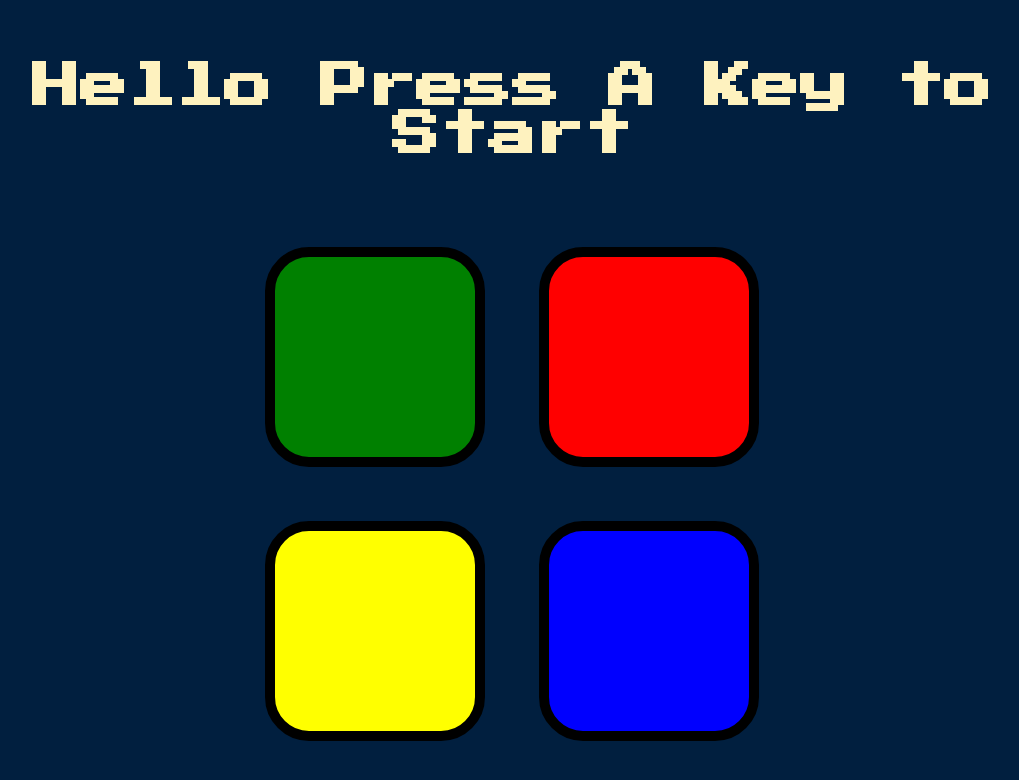
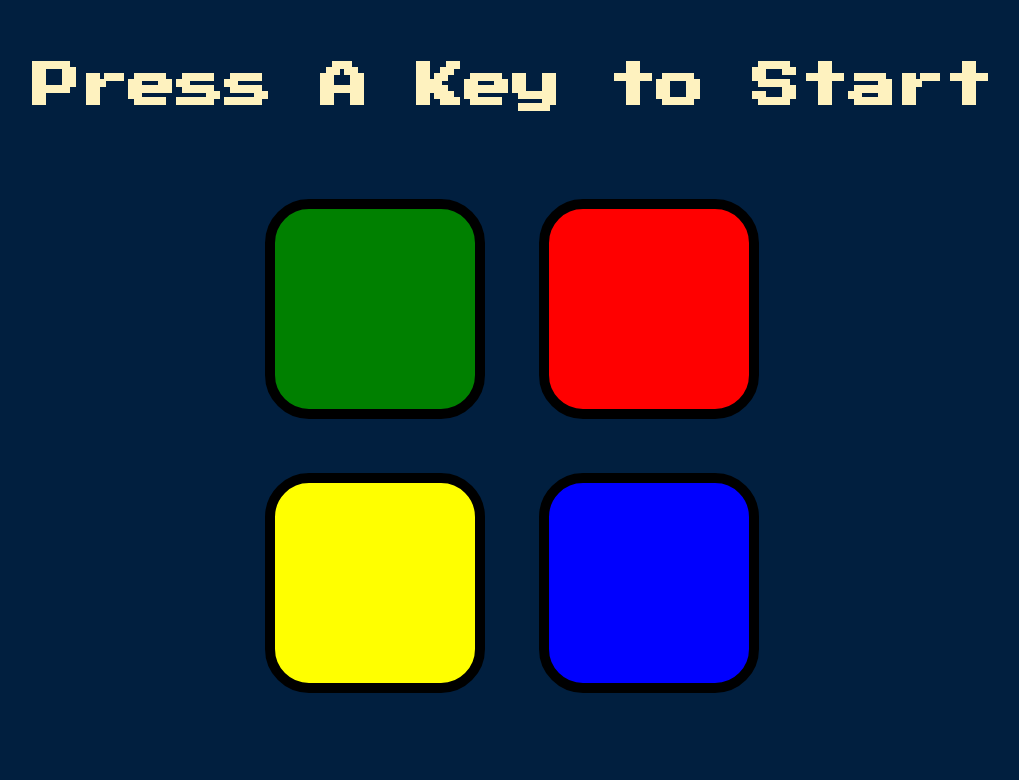
Before and after one commit to rktzcode/exercise-game, a plain HTML site: page index.html in a window 1280 px wide. Shown: the whole page, without its empty margins (128-1147 px from the left). Drawn offline with nearby package versions, Linux system fonts and the light colour scheme.

Commit message:
restablish

```diff
--- a/index.html
+++ b/index.html
@@ -9,7 +9,7 @@
 </head>
 
 <body>
-  <h1 id="level-title">Hello Press A Key to Start</h1>
+  <h1 id="level-title">Press A Key to Start</h1>
   <div class="container">
     <div lass="row">
 
```
